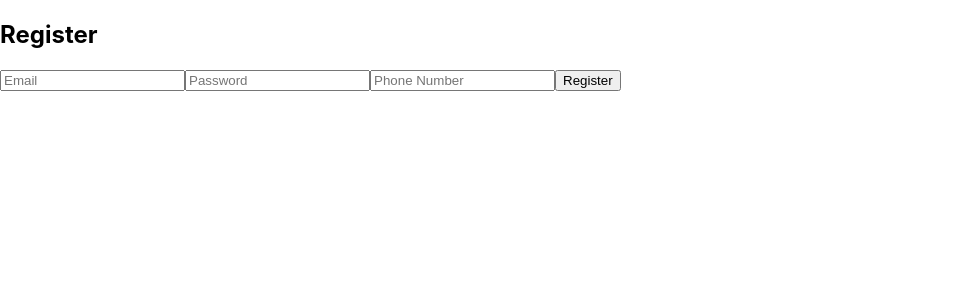
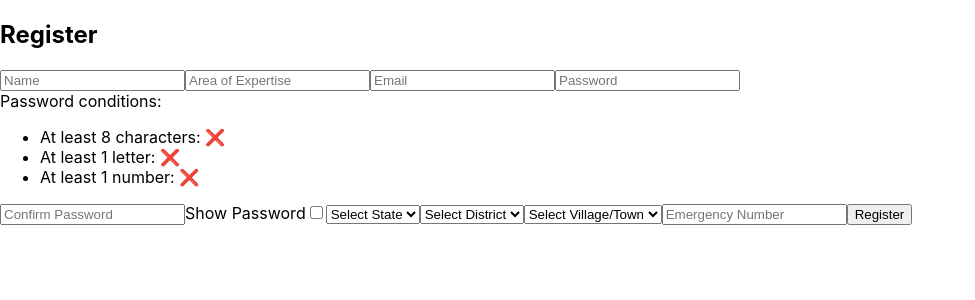
Before and after one commit to code-with-aneesh/SIH_Project, a React (Create React App) app in the folder project/: page / in a window 1280 px wide. Shown: the top 300 px of the page, without its empty margins (0-975 px from the left). Built offline with nearby package versions, Linux system fonts and the light colour scheme.

Commit message:
Update register.js
full registration without gps

```diff
--- a/project/src/components/register/register.js
+++ b/project/src/components/register/register.js
@@ -3,24 +3,50 @@ import axios from 'axios';
 
 function Register() {
   const [formData, setFormData] = useState({
+    name: '',
     email: '',
     password: '',
-    phoneNumber: '',
+    confirmPassword: '',
+    areaOfExpertise: '',
+    state: '',
+    district: '',
+    location: '',
+    emergencyNumber: '',
+  });
+
+  const [passwordConditionsMet, setPasswordConditionsMet] = useState({
+    minLength: false,
+    hasLetter: false,
+    hasNumber: false,
   });
 
   const handleChange = (e) => {
     const { name, value } = e.target;
     setFormData({ ...formData, [name]: value });
+
+    // Password validation conditions
+    if (name === 'password') {
+      const minLengthCondition = value.length >= 8;
+      const hasLetterCondition = /[a-zA-Z]/.test(value);
+      const hasNumberCondition = /[0-9]/.test(value);
+
+      setPasswordConditionsMet({
+        minLength: minLengthCondition,
+        hasLetter: hasLetterCondition,
+        hasNumber: hasNumberCondition,
+      });
+    }
   };
 
   const handleSubmit = async (e) => {
     e.preventDefault();
 
     try {
-      const response = await axios.post('/api/register', formData); // Assuming your backend is on the same domain
-      // Handle successful registration and redirect
+      // Add your registration logic here using axios.post
+      console.log(formData);
     } catch (error) {
       // Handle registration failure
+      console.error(error);
     }
   };
 
@@ -28,9 +54,94 @@ function Register() {
     <div>
       <h2>Register</h2>
       <form onSubmit={handleSubmit}>
-        <input type="text" name="email" placeholder="Email" value={formData.email} onChange={handleChange} />
-        <input type="password" name="password" placeholder="Password" value={formData.password} onChange={handleChange} />
-        <input type="text" name="phoneNumber" placeholder="Phone Number" value={formData.phoneNumber} onChange={handleChange}/>
+        <input
+          type="text"
+          name="name"
+          placeholder="Name"
+          value={formData.name}
+          onChange={handleChange}
+        />
+        <input
+          type="text"
+          name="areaOfExpertise"
+          placeholder="Area of Expertise"
+          value={formData.areaOfExpertise}
+          onChange={handleChange}
+        />
+        <input
+          type="email"
+          name="email"
+          placeholder="Email"
+          value={formData.email}
+          onChange={handleChange}
+        />
+        <input
+          type={formData.showPassword ? 'text' : 'password'}
+          name="password"
+          placeholder="Password"
+          value={formData.password}
+          onChange={handleChange}
+        />
+        <div>
+          Password conditions:
+          <ul>
+            <li>At least 8 characters: {passwordConditionsMet.minLength ? '✅' : '❌'}</li>
+            <li>At least 1 letter: {passwordConditionsMet.hasLetter ? '✅' : '❌'}</li>
+            <li>At least 1 number: {passwordConditionsMet.hasNumber ? '✅' : '❌'}</li>
+          </ul>
+        </div>
+        <input
+          type={formData.showPassword ? 'text' : 'password'}
+          name="confirmPassword"
+          placeholder="Confirm Password"
+          value={formData.confirmPassword}
+          onChange={handleChange}
+        />
+        <label>
+          Show Password
+          <input
+            type="checkbox"
+            name="showPassword"
+            checked={formData.showPassword}
+            onChange={(e) =>
+              setFormData({ ...formData, showPassword: e.target.checked })
+            }
+          />
+        </label>
+        <select
+          name="state"
+          value={formData.state}
+          onChange={handleChange}
+        >
+          {/* Populate this select with a list of Indian states */}
+          <option value="">Select State</option>
+          {/* Add options for Indian states */}
+        </select>
+        <select
+          name="district"
+          value={formData.district}
+          onChange={handleChange}
+        >
+          {/* Populate this select with a list of districts based on the selected state */}
+          <option value="">Select District</option>
+          {/* Add options for districts */}
+        </select>
+        <select
+          name="location"
+          value={formData.location}
+          onChange={handleChange}
+        >
+          {/* Populate this select with a list of locations based on the selected district */}
+          <option value="">Select Village/Town</option>
+          {/* Add options for locations */}
+        </select>
+        <input
+          type="text"
+          name="emergencyNumber"
+          placeholder="Emergency Number"
+          value={formData.emergencyNumber}
+          onChange={handleChange}
+        />
         <button type="submit">Register</button>
       </form>
     </div>
```
